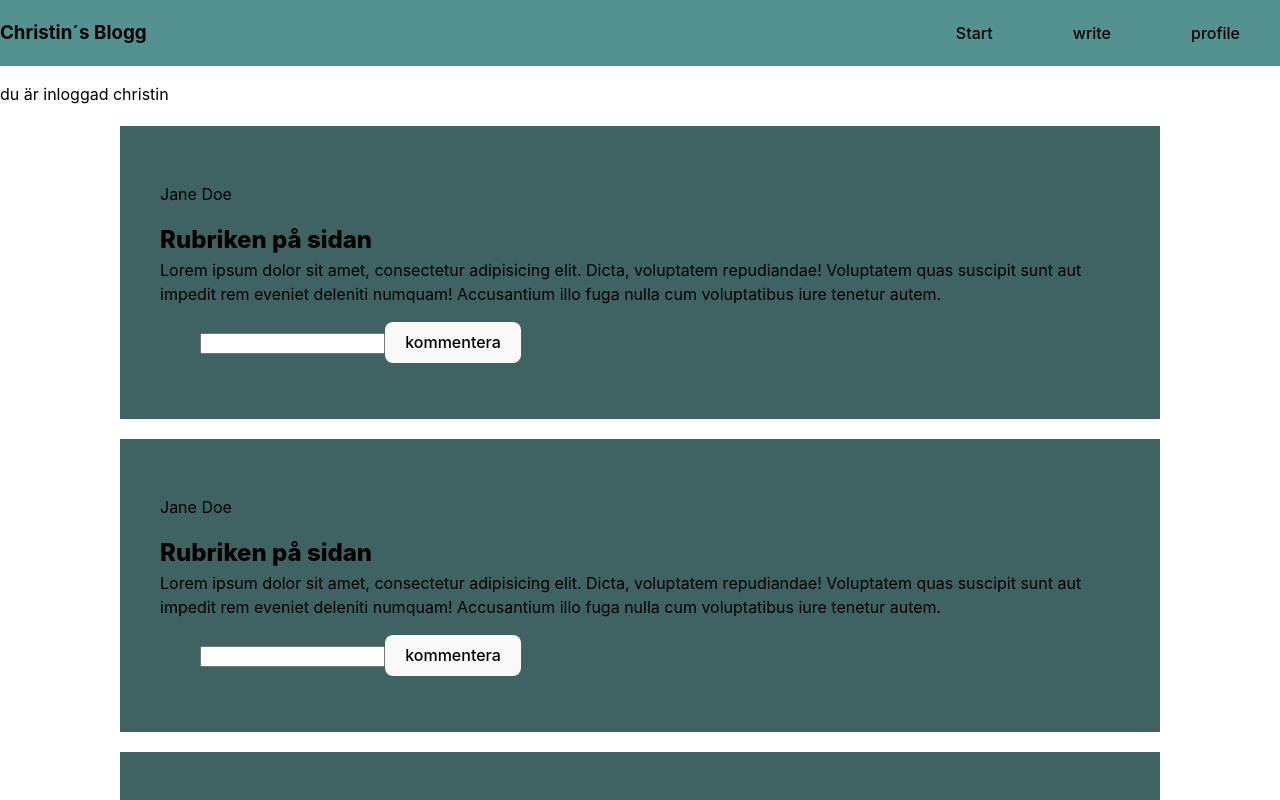
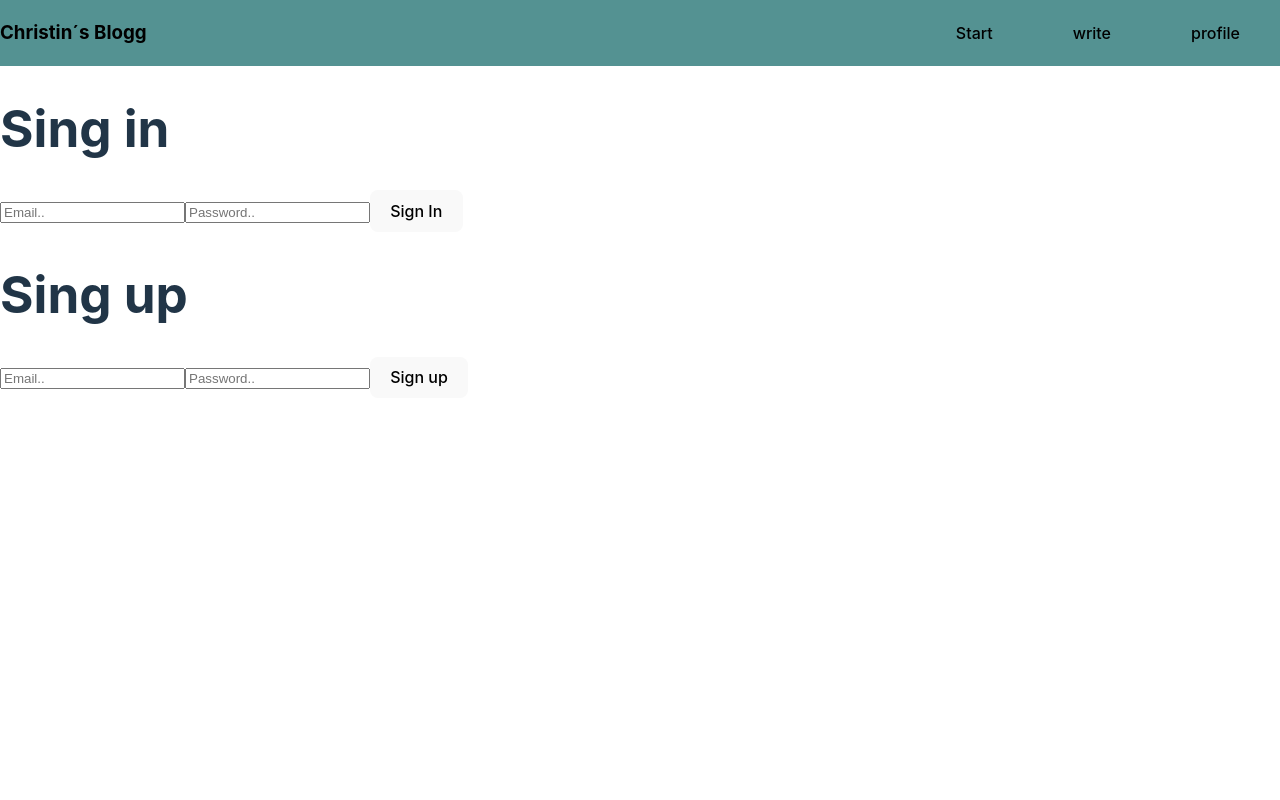
Before and after one commit to ChristinLe25/myBlog, a React (Vite) app: page / in a window 1280 px wide. Shown: the top 800 px of the page. Built offline with nearby package versions, Linux system fonts and the light colour scheme.

Commit message:
inlog och skapa konto

```diff
--- a/src/App.jsx
+++ b/src/App.jsx
@@ -1,36 +1,27 @@
 import { createContext, useState } from "react";
 import Header from "./Header/Header";
-import Home from "./paths/home/home";
+
 import Write from "./paths/home/components/write";
 import Profile from "./paths/Profile/profile";
 import "./App.css";
 import { BrowserRouter, Routes, Route, useNavigate } from "react-router-dom";
-import Loggin from "./paths/home/components/loggin";
 
 
+import SingUp  from "./config/auth/createUser";
+
+import  SignIn  from "./config/auth/singin";
+import PageLayout from "./pathsLayout";
+import SuperHome from "./paths/home/superHome";
 
 export const UserContext = createContext();
 export const PostContext = createContext();
 
 
 const App = () => {
-
-  const [isLoggdin, setIsLoggdin] = useState(
-    JSON.parse(localStorage.getItem("loginStatus"))
-  );
-
-  const handelLoggdin = () => {
-    const loggdInStatus = !isLoggdin;
-    setIsLoggdin(loggdInStatus);
-    localStorage.setItem("loginStatus", loggdInStatus);
-  };
-
   const [userName, setUserName] = useState("christin");
 
-
-  const [post, setPost] = useState([
-  ]);
-  const [Koment, setKoment] =useState([])
+  const [post, setPost] = useState([]);
+  const [Koment, setKoment] = useState([]);
 
   const [showVal, setShowVal] = useState([]);
 
@@ -38,49 +29,48 @@ const App = () => {
   const [skrivenText, setSkrivenText] = useState("");
 
 
-  // const navigate = useNavigate()
-  // const handelLogout = async () => {
-  //   await signOut(auth)
-  //   localStorage.removeItem("token")
-  //   localStorage.removeItem("token")
-  //   navigate("/Login")
-  // }
-
-
   return (
     <UserContext.Provider value={{ userName, setUserName }}>
       <div className="App">
         <BrowserRouter>
           <Header />
+          <>
 
 
-          <>
-            {isLoggdin ? (
-              <Loggin />
-            ) : (
-                <PostContext.Provider value={{ showVal, setShowVal, post, setPost, Koment, setKoment,skrivRubrik, setSkrivRubrik,skrivenText, setSkrivenText }}>
-
+            <PostContext.Provider
+              value={{
+                showVal,
+                setShowVal,
+                post,
+                setPost,
+                Koment,
+                setKoment,
+                skrivRubrik,
+                setSkrivRubrik,
+                skrivenText,
+                setSkrivenText,
+              }}
+            >
               <Routes>
-
-                <Route path="/" element={<Home />} />
+                <Route path="/" element={<SuperHome />} />
                 <Route path="/write" element={<Write />} />
                 <Route path="/profile" element={<Profile />} />
               </Routes>
             </PostContext.Provider>
-            )}
+
+            <Routes>
+              <Route path="/login" element={<SignIn />} />
+              <Route path="/register" element={<SingUp/>} />
+            </Routes>
+
+
           </>
-          <div onClick={handelLoggdin}>
-            {isLoggdin ? (
-              <button className="log-in-btn">logga in</button>
-            ) : (
-              <button className="log-ut-btn">logga ut</button>
-            )}
-          </div>
+
         </BrowserRouter>
-        </div>
-        {/* <button onClick={handelLogout}>logga uthihi</button> */}
-        </UserContext.Provider>
-      );
+      </div>
+      {/* <button onClick={handelLogout}>logga uthihi</button> */}
+    </UserContext.Provider>
+  );
 };
 
 export default App;
--- a/src/config/auth/createUser.jsx
+++ b/src/config/auth/createUser.jsx
@@ -1,37 +1,46 @@
+
+
 import { auth } from "../firebase";
-import { createUserWithEmailAndPassword, signOut } from "firebase/auth";
 import { useState } from "react";
+import { createUserWithEmailAndPassword } from "firebase/auth";
 
-export const Auth = () => {
+const SingUp = () => {
+
   const [email, setEmail] = useState("");
   const [password, setPassword] = useState("");
-  const [isSigningIn, setIsSigningIn] = useState(false)
 
-  const createUserWithMail = async (e) => {
-    e.preventDefault()
-
-      if(!isSigningIn) {
-          setIsSigningIn(true)
-
-    await createUserWithEmailAndPassword(auth, email, password);
-
-  }};
-
+  const singUp = (e) => {
+    e.preventDefault();
+    createUserWithEmailAndPassword(auth, email, password)
+      .then((userCredential) => {
+        console.log(userCredential);
+      })
+      .catch((error) => {
+        console.log(error);
+      });
+  };
 
   return (
     <div>
-      <form onSubmit={createUserWithMail} >
-
-      <input placeholder="Email.." onChange={(e) => setEmail(e.target.value)} />
-      <input
-        type="password"
-        placeholder="Password.."
-        onChange={(e) => setPassword(e.target.value)}
-        />
-      <button disabled={isSigningIn} type="sumit" >  {isSigningIn ? 'Signing In...' : 'Sign In'}</button>
+      <div>
+        <form onSubmit={singUp}>
+          <h1>Sing up</h1>
+          <input
+            type="email"
+            placeholder="Email.."
+            value={email}
+            onChange={(e) => setEmail(e.target.value)}
+          />
+          <input
+            type="password"
+            placeholder="Password.."
+            value={password}
+            onChange={(e) => setPassword(e.target.value)}
+          />
+          <button type="sumit"> Sign up</button>
         </form>
-
-
+      </div>
     </div>
   );
 };
+export default SingUp
--- a/src/config/auth/singin.jsx
+++ b/src/config/auth/singin.jsx
@@ -1,40 +1,44 @@
 import { auth } from "../firebase";
-import { createUserWithEmailAndPassword, signOut } from "firebase/auth";
 import { useState } from "react";
-import { Auth } from "./createUser";
+import { signInWithEmailAndPassword } from "firebase/auth";
 
-export const SignIn = () => {
+const SignIn = () => {
+
   const [email, setEmail] = useState("");
   const [password, setPassword] = useState("");
-  const [isSigningIn, setIsSigningIn] = useState(false)
 
-
-
-  const handelLogin = async (e) => {
-    e.preventDefault()
-
-      if(!isSigningIn) {
-          setIsSigningIn(true)
-
-    await createUserWithEmailAndPassword(auth, email, password);
-
-  }};
-
+  const singIn = (e) => {
+    e.preventDefault();
+    signInWithEmailAndPassword(auth, email, password)
+      .then((userCredential) => {
+        console.log(userCredential);
+      })
+      .catch((error) => {
+        console.log(error);
+      });
+  };
 
   return (
     <div>
-      <form onSubmit={handelLogin} >
-
-      <input placeholder="Email.." onChange={(e) => setEmail(e.target.value)} />
-      <input
-        type="password"
-        placeholder="Password.."
-        onChange={(e) => setPassword(e.target.value)}
-        />
-      <button disabled={isSigningIn} type="sumit" >  {isSigningIn ? 'Signing In...' : 'Sign In'}</button>
+      <div>
+        <form onSubmit={singIn}>
+        <h1>Sing in</h1>
+          <input
+            type="email"
+            placeholder="Email.."
+            value={email}
+            onChange={(e) => setEmail(e.target.value)}
+          />
+          <input
+            type="password"
+            placeholder="Password.."
+            value={password}
+            onChange={(e) => setPassword(e.target.value)}
+          />
+          <button type="sumit"> Sign In</button>
         </form>
-
-    <button >skappa konto</button>
+      </div>
     </div>
   );
 };
+export default SignIn;
--- a/src/paths/home/components/loggin.jsx
+++ b/src/paths/home/components/loggin.jsx
@@ -4,9 +4,9 @@
 // import { useNavigate } from "react-router-dom";
 
 import { useContext, useState } from "react";
-import { Auth } from "../../../config/auth/createUser";
 
-import { SignIn } from "../../../config/auth/singin";
+
+import  SignIn  from "../../../config/auth/singin";
 
 const Loggin = () => {
 
@@ -37,7 +37,6 @@ const Loggin = () => {
 
 
 
-
   return (
       //       <p>logga in gärmed email</p>
 
@@ -48,9 +47,16 @@ const Loggin = () => {
 //       <button onClick={handelLoggin} className="log-in-btn">
 //         logga in
 //       </button>
-      <div>
-        <Auth/>
-      </div>
+
+     <div>
+
+
+
+        <SignIn/>
+        <button>skappa konto</button>
+     </div>
+
+
 );
  };
 
--- a/src/paths/home/home.jsx
+++ b/src/paths/home/home.jsx
@@ -73,6 +73,7 @@ const Home = () => {
     setSkrivenText,
   } = useContext(PostContext);
 
+
   const deletBloggPost = (index) => {
     const updatePost = showVal.filter((_, i) => i !== index);
     setShowVal(updatePost);
@@ -80,6 +81,9 @@ const Home = () => {
 
   return (
     <div>
+
+
+
       <p>du är inloggad {userName}</p>
       <ul>
         {showVal.map((blogPost, index) => (
--- /dev/null
+++ b/src/paths/home/superHome.jsx
@@ -0,0 +1,45 @@
+import { useContext, useRef, useState } from "react";
+import BlogPost from "./components/blogPost";
+
+import { PostContext, UserContext } from "../../App";
+import Write from "./components/write";
+
+import SignIn  from "../../config/auth/singin";
+import SignUp  from "../../config/auth/createUser";
+import Home from "./home";
+import { useNavigate } from "react-router-dom";
+
+const SuperHome = () => {
+  //   const {userName} = useContext(UserContext)
+  //   const {
+  //     showVal,
+  //     setShowVal,
+  //     Koment,
+  //     setKomentskrivRubrik,
+  //     skrivRubrik,
+  //     setSkrivRubrik,
+  //     skrivenText,
+  //     setSkrivenText,
+  //   } = useContext(PostContext);
+
+  const [isLoggdin, setIsLoggdin] = useState(
+    JSON.parse(localStorage.getItem("loginStatus"))
+  );
+
+  const [sumitBtn, setSumitBtn] = useState(true);
+
+  const navigate = useNavigate();
+
+  const isSumit = () => {
+    setSumitBtn(!sumitBtn);
+  };
+
+  return (
+    <div>
+      <SignIn />
+      <SignUp />
+    </div>
+  );
+};
+
+export default SuperHome;
--- /dev/null
+++ b/src/pathsLayout.jsx
@@ -0,0 +1,11 @@
+const PageLayout = () => {
+
+
+      return (
+        <div className="nav-style">
+          hejjjjj
+        </div>
+      );
+    };
+
+    export default PageLayout;
```
Also changed, not shown: src/Header/components/nav.jsx (+5 -2 lines).
